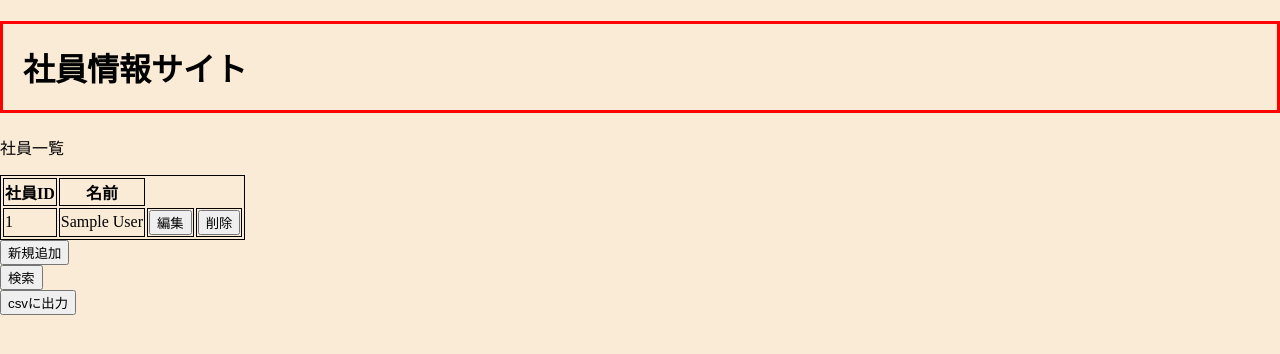
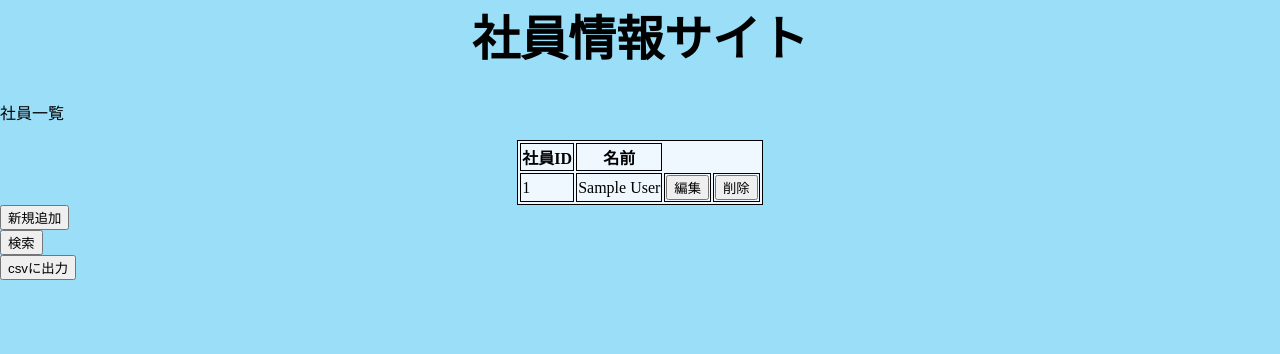
Before and after one commit to mio-murofushi/codecamp_practice21, a Flask app: page / in a window 1280 px wide. Shown: the top 354 px of the page. Run offline with Flask 2, Linux system fonts and the light colour scheme; tables that the repository leaves empty hold one stand-in row (values such as "Sample post").

Commit message:
Add:employee-top CSS

```diff
--- a/static/css/design.css
+++ b/static/css/design.css
@@ -1,13 +1,24 @@
 @charset "utf-8";
+p,h1{
+    margin-top: 0;
+}
+.title {
+    text-align: center;
+}
 body {
     margin: 0;
     padding: 0;
-    background-color: antiquewhite;
+    background-color: rgb(155, 222, 248);
 }
-
-.headline{
-    font-size: 32px;
-    padding: 20px;
-    margin:30px,100px;
-    border:3px solid #ff0000;
+table {
+    background-color: aliceblue;
+    margin-left: auto;
+    margin-right: auto;
 }
+header .headline {
+    width: 960px;
+    height: 100px;
+    font-size: 48px;
+    margin: auto;
+    text-align: center;
+}
```
